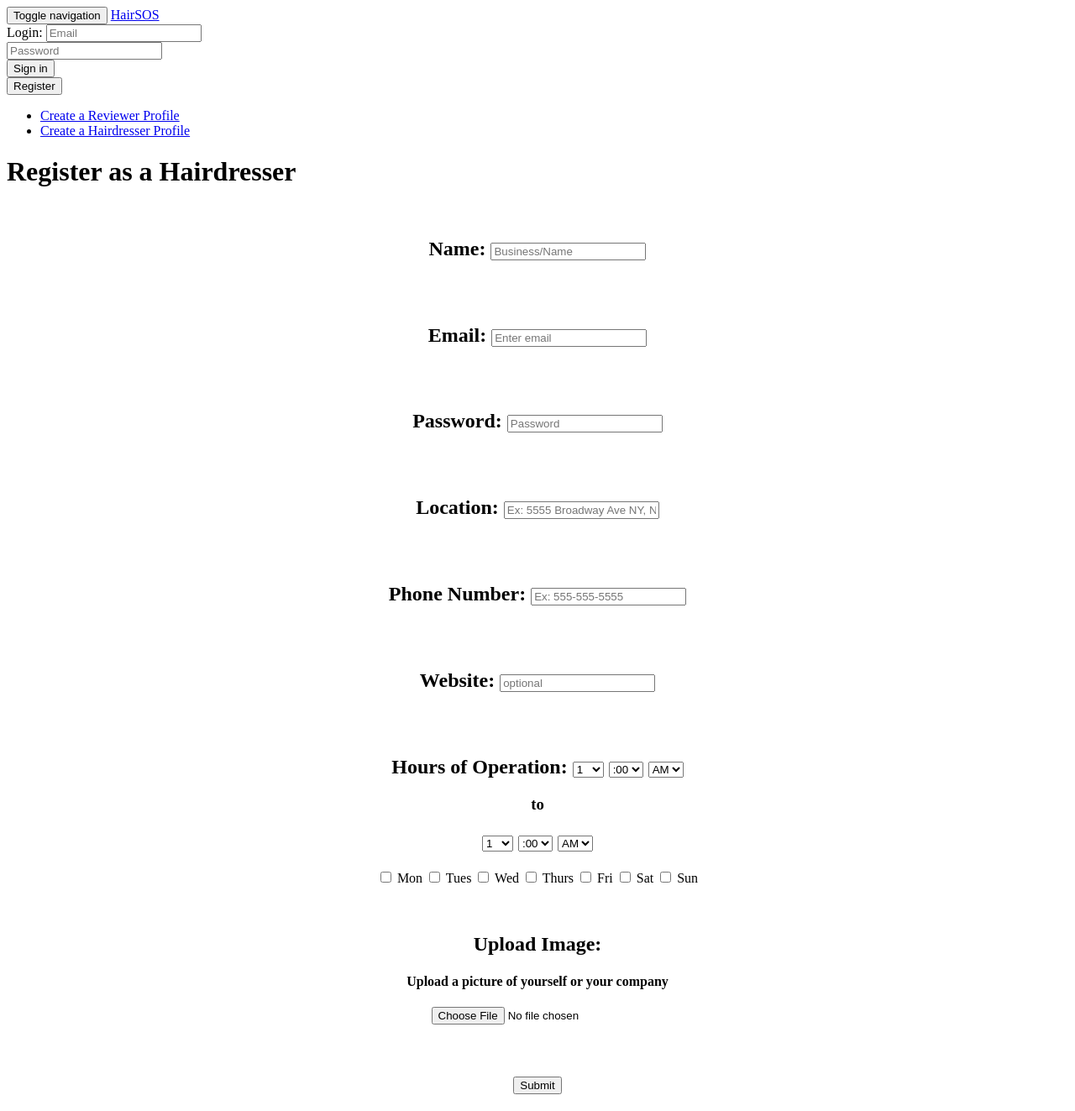
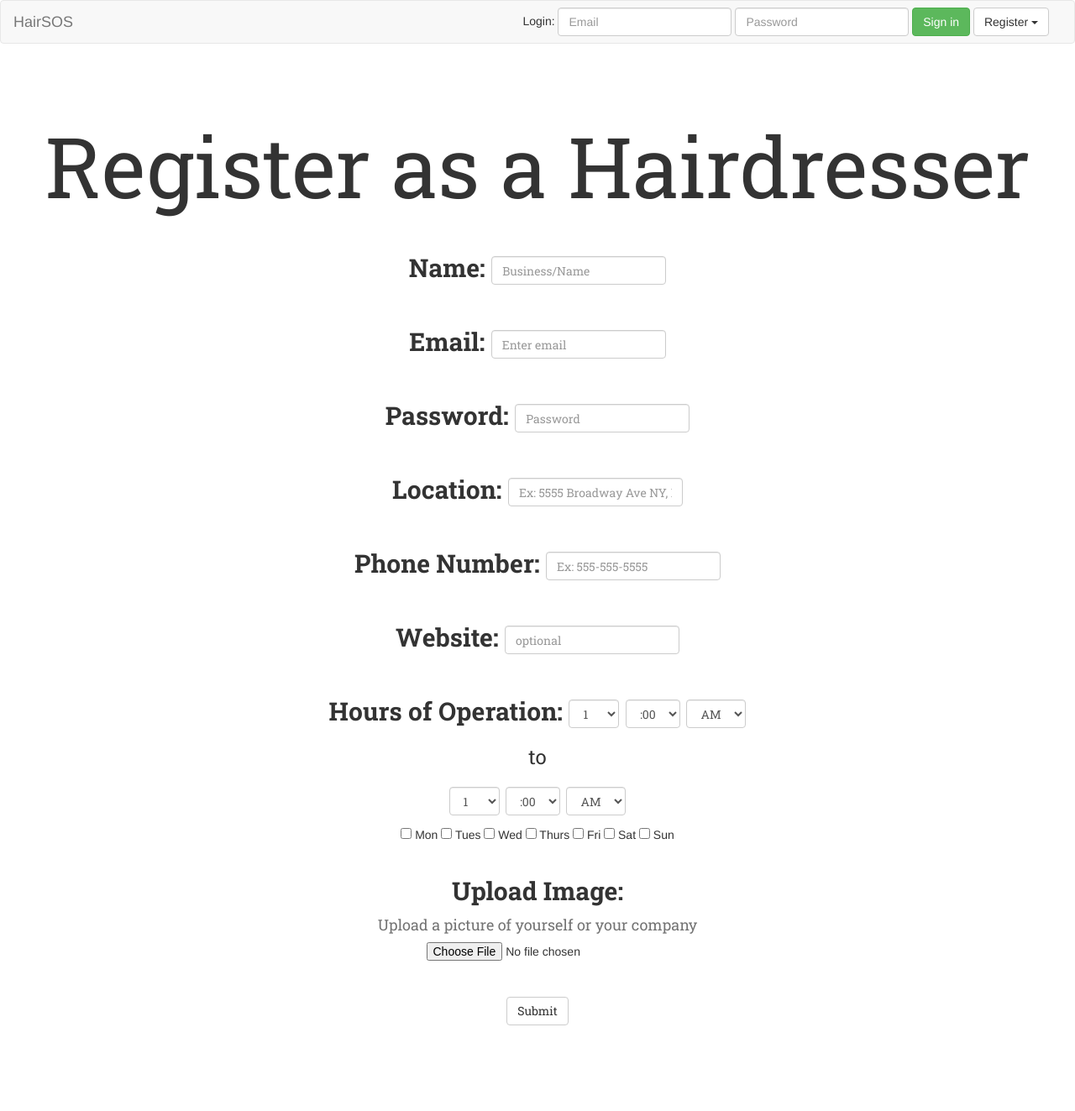
Before and after one commit to KhalidRich/NSBEHairSOS, a Flask app: template app/templates/professional.html in a window 1280 px wide. Shown: the whole page at 84% size. After the commit the page ends 1221 px from the top, so only its background shows below. Run offline with Flask 2, Linux system fonts and the light colour scheme; the template is opened without the code that fills it, so the values that code supplies are empty; some libraries are stand-ins or nearby versions.

Commit message:
fixed bootstrap link

```diff
--- a/app/templates/professional.html
+++ b/app/templates/professional.html
@@ -3,6 +3,12 @@
     <head>
         <meta charset="utf-8">
         <title>Register as a Hairdresser</title>
+          <link rel="shortcut icon" href="favicon.ico"/>
+  <link href="bootstrap.css" rel="stylesheet" />
+  <link href='http://fonts.googleapis.com/css?family=Pacifico' rel='stylesheet' type='text/css'>
+  <link href='http://fonts.googleapis.com/css?family=Roboto+Slab:400,300,700' rel='stylesheet' type='text/css'>
+      <script src="http://ajax.googleapis.com/ajax/libs/jquery/1.10.2/jquery.min.js"></script>
+      <script src="jquery.js"></script>
     </head>
     <body>
    	<nav class="navbar navbar-default" role="navigation">
```
